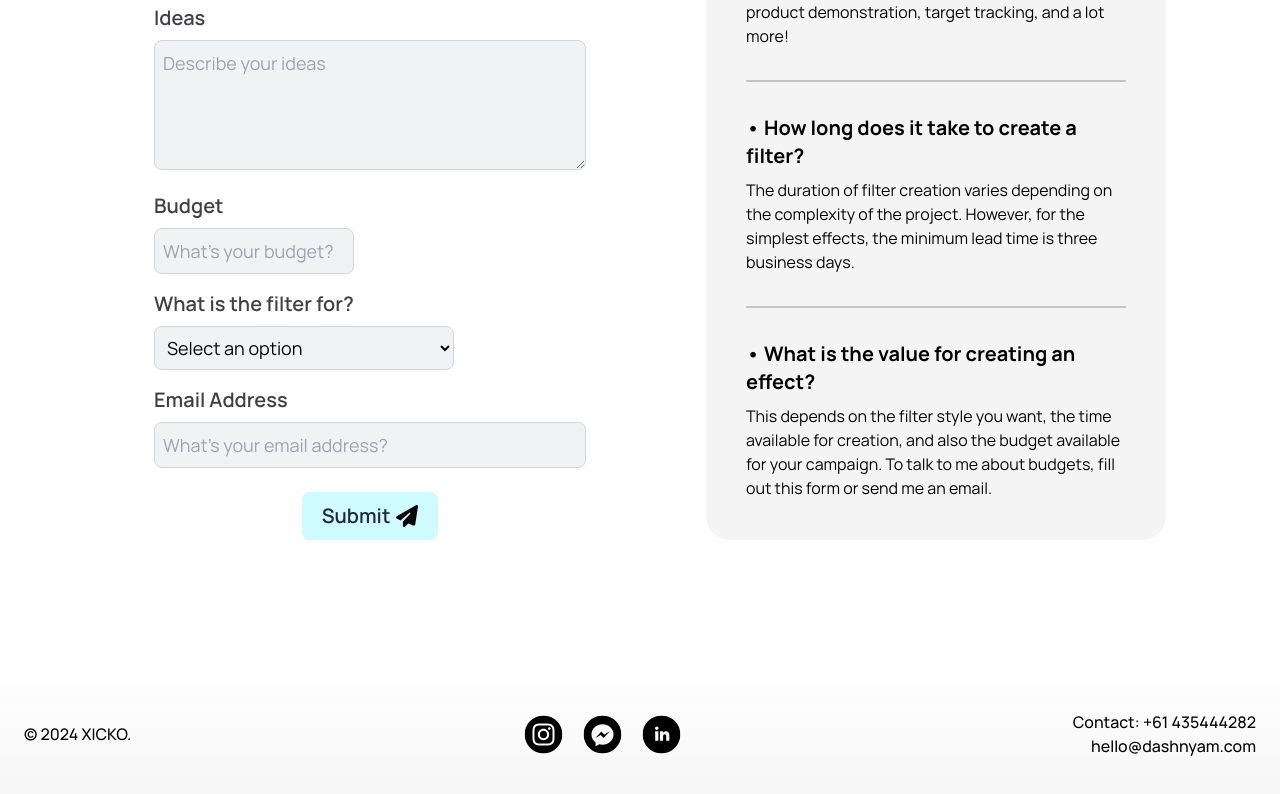
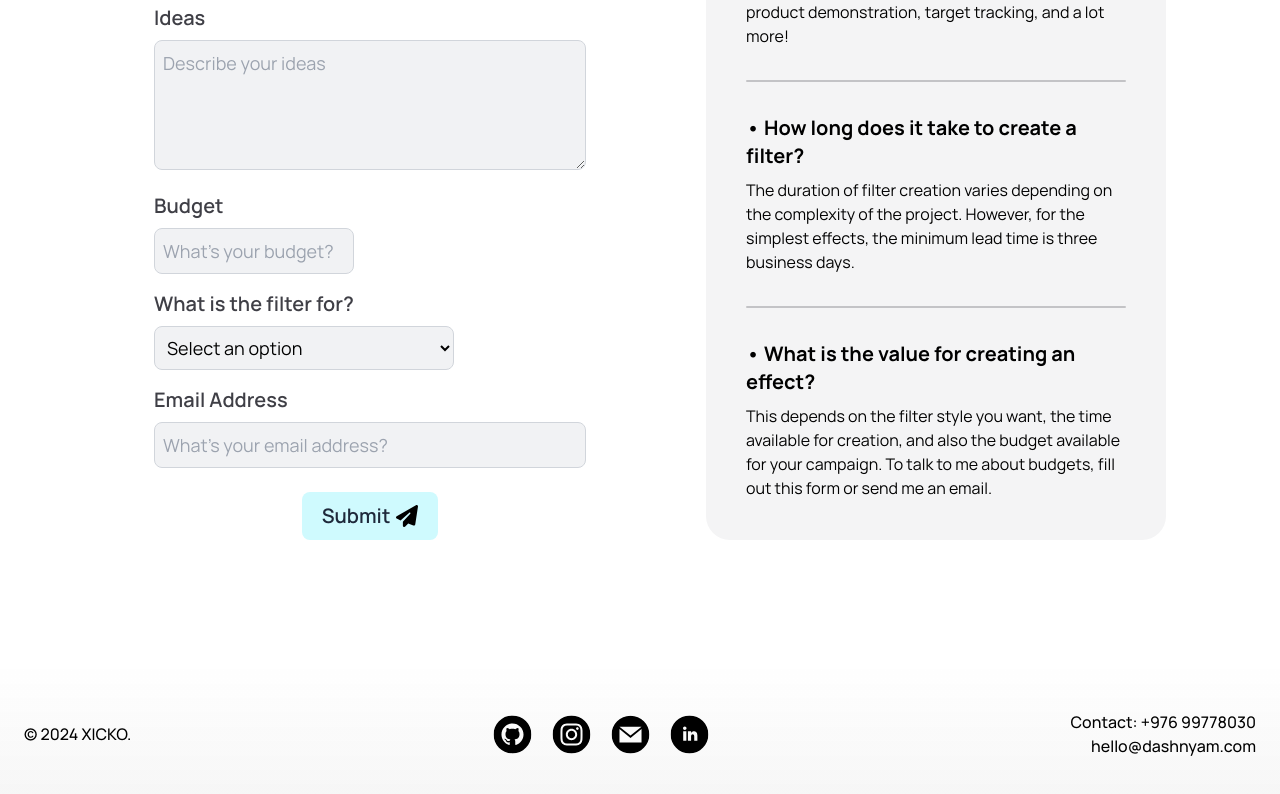
Before and after one commit to xicko/dashnyam, a Next.js app: page / in a window 1280 px wide. Shown: the part 3375-4169 px from the top of the page. Built offline with nearby package versions, Linux system fonts and the light colour scheme.

Commit message:
Footer links updated

```diff
--- a/components/Footer.tsx
+++ b/components/Footer.tsx
@@ -1,76 +1,90 @@
-import Link from 'next/link';
-import React from 'react';
+import Link from "next/link";
+import React from "react";
 
 const Footer: React.FC = () => {
   const currentYear = new Date().getFullYear();
 
   return (
-    <footer className='bg-gradient-to-t from-[#1212120a] dark:bg-[#121212] backdrop-blur-sm dark:backdrop-blur-[10px] backdrop-filter dark:bg-opacity-25 p-6 py-12 text-black dark:text-white font-medium'>
-      <div className='container mx-auto flex flex-col-reverse gap-4 md:flex-row justify-between items-center'>
-        <div className='mb-4 md:mb-0'>
-          <p className=''>&copy; {currentYear} XICKO.</p>
+    <footer className="bg-gradient-to-t from-[#1212120a] dark:bg-[#121212] backdrop-blur-sm dark:backdrop-blur-[10px] backdrop-filter dark:bg-opacity-25 p-6 py-12 text-black dark:text-white font-medium">
+      <div className="container mx-auto flex flex-col-reverse gap-4 md:flex-row justify-between items-center">
+        <div className="mb-4 md:mb-0">
+          <p className="">&copy; {currentYear} XICKO.</p>
         </div>
 
-        <div className='flex flex-row md:gap-6 gap-4'>
+        <div className="flex flex-row md:gap-6 gap-4">
           <Link
-            target='_blank'
-            aria-label='Instagram'
-            href='https://www.instagram.com/dashnyima'
-            className='ease transform duration-150 scale-[1.08] hover:scale-[1.25]'
+            target="_blank"
+            aria-label="GitHub"
+            href="https://github.com/xicko"
+            className="ease transform duration-150 scale-[1.08] hover:scale-[1.25]"
           >
             <svg
-              xmlns='http://www.w3.org/2000/svg'
-              width='35'
-              height='35'
-              className='svg-color items-center'
-              viewBox='0 0 24 24'
+              xmlns="http://www.w3.org/2000/svg"
+              width="35"
+              height="35"
+              className="svg-color items-center"
+              viewBox="0 0 24 24"
             >
-              <path d='M14.829 6.302c-.738-.034-.96-.04-2.829-.04s-2.09.007-2.828.04c-1.899.087-2.783.986-2.87 2.87-.033.738-.041.959-.041 2.828s.008 2.09.041 2.829c.087 1.879.967 2.783 2.87 2.87.737.033.959.041 2.828.041 1.87 0 2.091-.007 2.829-.041 1.899-.086 2.782-.988 2.87-2.87.033-.738.04-.96.04-2.829s-.007-2.09-.04-2.828c-.088-1.883-.973-2.783-2.87-2.87zm-2.829 9.293c-1.985 0-3.595-1.609-3.595-3.595 0-1.985 1.61-3.594 3.595-3.594s3.595 1.609 3.595 3.594c0 1.985-1.61 3.595-3.595 3.595zm3.737-6.491c-.464 0-.84-.376-.84-.84 0-.464.376-.84.84-.84.464 0 .84.376.84.84 0 .463-.376.84-.84.84zm-1.404 2.896c0 1.289-1.045 2.333-2.333 2.333s-2.333-1.044-2.333-2.333c0-1.289 1.045-2.333 2.333-2.333s2.333 1.044 2.333 2.333zm-2.333-12c-6.627 0-12 5.373-12 12s5.373 12 12 12 12-5.373 12-12-5.373-12-12-12zm6.958 14.886c-.115 2.545-1.532 3.955-4.071 4.072-.747.034-.986.042-2.887.042s-2.139-.008-2.886-.042c-2.544-.117-3.955-1.529-4.072-4.072-.034-.746-.042-.985-.042-2.886 0-1.901.008-2.139.042-2.886.117-2.544 1.529-3.955 4.072-4.071.747-.035.985-.043 2.886-.043s2.14.008 2.887.043c2.545.117 3.957 1.532 4.071 4.071.034.747.042.985.042 2.886 0 1.901-.008 2.14-.042 2.886z' />
+              <path d="M12 0c-6.627 0-12 5.373-12 12s5.373 12 12 12 12-5.373 12-12-5.373-12-12-12zm2.218 18.616c-.354.069-.468-.149-.468-.336v-1.921c0-.653-.229-1.079-.481-1.296 1.56-.173 3.198-.765 3.198-3.454 0-.765-.273-1.389-.721-1.879.072-.177.312-.889-.069-1.853 0 0-.587-.188-1.923.717-.561-.154-1.159-.231-1.754-.234-.595.003-1.193.08-1.753.235-1.337-.905-1.925-.717-1.925-.717-.379.964-.14 1.676-.067 1.852-.448.49-.722 1.114-.722 1.879 0 2.682 1.634 3.282 3.189 3.459-.2.175-.381.483-.444.936-.4.179-1.413.488-2.037-.582 0 0-.37-.672-1.073-.722 0 0-.683-.009-.048.426 0 0 .46.215.777 1.024 0 0 .405 1.25 2.353.826v1.303c0 .185-.113.402-.462.337-2.782-.925-4.788-3.549-4.788-6.641 0-3.867 3.135-7 7-7s7 3.133 7 7c0 3.091-2.003 5.715-4.782 6.641z" />
             </svg>
           </Link>
           <Link
-            target='_blank'
-            aria-label='Facebook'
-            href='https://www.facebook.com/xicko'
-            className='ease transform duration-150 scale-[1.08] hover:scale-[1.25]'
+            target="_blank"
+            aria-label="Instagram"
+            href="https://www.instagram.com/ulziity"
+            className="ease transform duration-150 scale-[1.08] hover:scale-[1.25]"
           >
             <svg
-              width='35'
-              height='35'
-              className='svg-color'
-              xmlns='http://www.w3.org/2000/svg'
-              fill-rule='evenodd'
-              clip-rule='evenodd'
-              viewBox='0 0 24 24'
+              xmlns="http://www.w3.org/2000/svg"
+              width="35"
+              height="35"
+              className="svg-color items-center"
+              viewBox="0 0 24 24"
             >
-              <path d='M12 0c-6.626 0-12 5.372-12 12 0 6.627 5.374 12 12 12 6.627 0 12-5.373 12-12 0-6.628-5.373-12-12-12zm0 5.5c-3.866 0-7 2.902-7 6.481 0 2.04 1.018 3.86 2.609 5.048v2.471l2.383-1.308c.636.176 1.31.271 2.008.271 3.866 0 7-2.902 7-6.482 0-3.579-3.134-6.481-7-6.481zm.696 8.728l-1.783-1.901-3.478 1.901 3.826-4.061 1.826 1.901 3.435-1.901-3.826 4.061z' />
+              <path d="M14.829 6.302c-.738-.034-.96-.04-2.829-.04s-2.09.007-2.828.04c-1.899.087-2.783.986-2.87 2.87-.033.738-.041.959-.041 2.828s.008 2.09.041 2.829c.087 1.879.967 2.783 2.87 2.87.737.033.959.041 2.828.041 1.87 0 2.091-.007 2.829-.041 1.899-.086 2.782-.988 2.87-2.87.033-.738.04-.96.04-2.829s-.007-2.09-.04-2.828c-.088-1.883-.973-2.783-2.87-2.87zm-2.829 9.293c-1.985 0-3.595-1.609-3.595-3.595 0-1.985 1.61-3.594 3.595-3.594s3.595 1.609 3.595 3.594c0 1.985-1.61 3.595-3.595 3.595zm3.737-6.491c-.464 0-.84-.376-.84-.84 0-.464.376-.84.84-.84.464 0 .84.376.84.84 0 .463-.376.84-.84.84zm-1.404 2.896c0 1.289-1.045 2.333-2.333 2.333s-2.333-1.044-2.333-2.333c0-1.289 1.045-2.333 2.333-2.333s2.333 1.044 2.333 2.333zm-2.333-12c-6.627 0-12 5.373-12 12s5.373 12 12 12 12-5.373 12-12-5.373-12-12-12zm6.958 14.886c-.115 2.545-1.532 3.955-4.071 4.072-.747.034-.986.042-2.887.042s-2.139-.008-2.886-.042c-2.544-.117-3.955-1.529-4.072-4.072-.034-.746-.042-.985-.042-2.886 0-1.901.008-2.139.042-2.886.117-2.544 1.529-3.955 4.072-4.071.747-.035.985-.043 2.886-.043s2.14.008 2.887.043c2.545.117 3.957 1.532 4.071 4.071.034.747.042.985.042 2.886 0 1.901-.008 2.14-.042 2.886z" />
             </svg>
           </Link>
           <Link
-            target='_blank'
-            aria-label='LinkedIn'
-            href='https://www.linkedin.com/in/dashnyam'
-            className='ease transform duration-150 scale-[1.08] hover:scale-[1.25]'
+            target="_blank"
+            aria-label="Email"
+            href="mailto:xickomn@gmail.com"
+            className="ease transform duration-150 scale-[1.08] hover:scale-[1.25]"
           >
             <svg
-              xmlns='http://www.w3.org/2000/svg'
-              width='35'
-              height='35'
-              className='svg-color'
-              viewBox='0 0 24 24'
+              xmlns="http://www.w3.org/2000/svg"
+              width="35"
+              height="35"
+              className="svg-color"
+              viewBox="0 0 24 24"
             >
-              <path d='M12 0c-6.627 0-12 5.373-12 12s5.373 12 12 12 12-5.373 12-12-5.373-12-12-12zm-2 16h-2v-6h2v6zm-1-6.891c-.607 0-1.1-.496-1.1-1.109 0-.612.492-1.109 1.1-1.109s1.1.497 1.1 1.109c0 .613-.493 1.109-1.1 1.109zm8 6.891h-1.998v-2.861c0-1.881-2.002-1.722-2.002 0v2.861h-2v-6h2v1.093c.872-1.616 4-1.736 4 1.548v3.359z' />
+              <path d="M12 .02c-6.627 0-12 5.373-12 12s5.373 12 12 12 12-5.373 12-12-5.373-12-12-12zm6.99 6.98l-6.99 5.666-6.991-5.666h13.981zm.01 10h-14v-8.505l7 5.673 7-5.672v8.504z" />
+            </svg>
+          </Link>
+          <Link
+            target="_blank"
+            aria-label="LinkedIn"
+            href="https://www.linkedin.com/in/dashnyam"
+            className="ease transform duration-150 scale-[1.08] hover:scale-[1.25]"
+          >
+            <svg
+              xmlns="http://www.w3.org/2000/svg"
+              width="35"
+              height="35"
+              className="svg-color"
+              viewBox="0 0 24 24"
+            >
+              <path d="M12 0c-6.627 0-12 5.373-12 12s5.373 12 12 12 12-5.373 12-12-5.373-12-12-12zm-2 16h-2v-6h2v6zm-1-6.891c-.607 0-1.1-.496-1.1-1.109 0-.612.492-1.109 1.1-1.109s1.1.497 1.1 1.109c0 .613-.493 1.109-1.1 1.109zm8 6.891h-1.998v-2.861c0-1.881-2.002-1.722-2.002 0v2.861h-2v-6h2v1.093c.872-1.616 4-1.736 4 1.548v3.359z" />
             </svg>
           </Link>
         </div>
 
-        <div className='flex flex-col md:flex-row items-center space-y-4 md:space-y-0 md:space-x-4'>
-          <div className='text-center md:text-right'>
+        <div className="flex flex-col md:flex-row items-center space-y-4 md:space-y-0 md:space-x-4">
+          <div className="text-center md:text-right">
             <p>
-              Contact: <Link href='tel:61435444282'>+61 435444282</Link>
+              Contact: <Link href="tel:97699778030">+976 99778030</Link>
             </p>
             <p>
-              <Link href='mailto:hello@dashnyam.com'>hello@dashnyam.com</Link>
+              <Link href="mailto:hello@dashnyam.com">hello@dashnyam.com</Link>
             </p>
           </div>
         </div>
```
